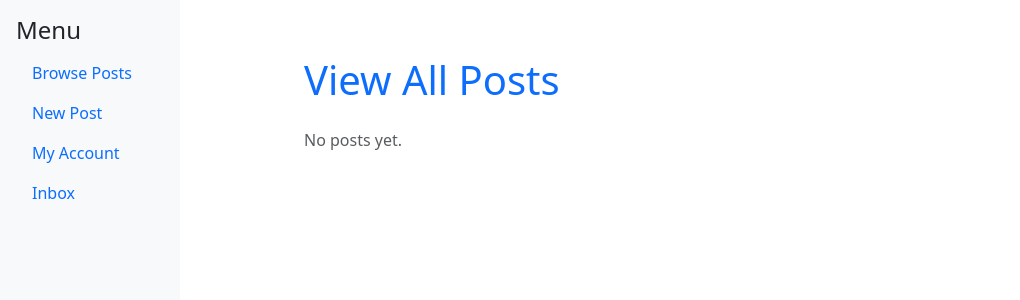
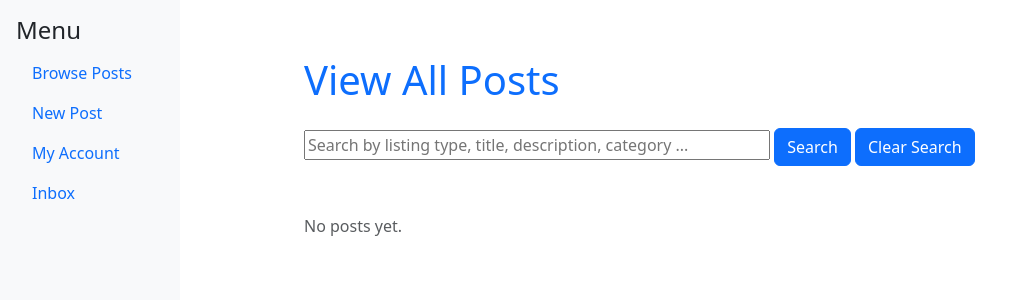
Before and after one commit to JoeyCouncill/Comhluadar, a Django app: page /all_posts_view/ in a window 1280 px wide. Shown: the top 300 px of the page, without its empty margins (0-1020 px from the left). Run offline with Django 5.2, Linux system fonts and the light colour scheme; the visitor is signed in with stand-in values (Sample User, id 1); data that the repository does not hold is empty; some libraries are stand-ins or nearby versions.

Commit message:
Service Search Functionality On View Posts View

```diff
--- a/service_app/templates/all_posts_view.html
+++ b/service_app/templates/all_posts_view.html
@@ -3,9 +3,27 @@
 {% block content %}
 <div class="container mt-4">
   <h1 class="mb-4 text-primary">View All Posts</h1>
+  <!-- Search and submit button -->
+    <form method="GET" action="{% url 'all_posts_view' %}">
+
+        <input
+            type="text"
+            name="search"
+            style="width: 50%;"
+            placeholder="Search by listing type, title, description, category ..."
+            value="{{ query }}"
+        >
+
+        <button class="btn btn-primary" type="submit">Search</button>
+
+        <a href="{% url 'all_posts_view' %}" class="btn btn-primary">Clear Search</a>
+
+
+    </form>
+    <br>
+    <br>
 
   <!-- FILTER/SORT WILL GO HERE LATER (TODO-37)-->
-
   {% if page_obj %}
     <div class="row row-cols-1 row-cols-md-2 row-cols-lg-3 g-4">
       {% for post in page_obj %}
@@ -27,12 +45,17 @@
             </div>
           </div>
         </div>
+      {% empty %}
+    <p>No matching services found.</p>
       {% endfor %}
     </div>
     {% if page_obj.has_other_pages %}
       <nav aria-label="Post pages" class="mt-4">
         <ul class="pagination justify-content-center">
           {% if page_obj.has_previous %}
+              <a href="?search={{ query|urlencode }}&page={{ page_obj.previous_page_number }}">
+                   Previous
+              </a>
             <li class="page-item">
               <a class="page-link" href="{% querystring page=page_obj.previous_page_number %}">Previous</a>
             </li>
@@ -45,6 +68,9 @@
           </li>
 
           {% if page_obj.has_next %}
+              <a href="?search={{ query|urlencode }}&page={{ page_obj.next_page_number }}">
+               Next
+             </a>
             <li class="page-item">
               <a class="page-link" href="{% querystring page=page_obj.next_page_number %}">Next</a>
             </li>
@@ -58,4 +84,6 @@
     <p class="text-muted">No posts yet.</p>
   {% endif %}
 </div>
+
+
 {% endblock %}
--- a/service_app/views.py
+++ b/service_app/views.py
@@ -4,12 +4,42 @@ from .forms import CreateServiceForm
 from django.contrib import messages
 from django.utils import timezone
 from django.core.paginator import Paginator
+from django.contrib.auth.models import User
+from django.db.models import Q
+
+#def all_posts_view(request):
+#	posts = Service.objects.all().select_related('author__profile').order_by('-created_at')
+#	paginator = Paginator(posts, 12)
+#	page_obj = paginator.get_page(request.GET.get('page'))
+#	return render(request, 'all_posts_view.html', {'page_obj': page_obj})
 
 def all_posts_view(request):
-	posts = Service.objects.all().select_related('author__profile').order_by('-created_at')
-	paginator = Paginator(posts, 12)
-	page_obj = paginator.get_page(request.GET.get('page'))
-	return render(request, 'all_posts_view.html', {'page_obj': page_obj})
+
+    query = request.GET.get('search', '').strip()
+
+    # Get all posts by default
+    posts = Service.objects.all().select_related(
+        'author__profile'
+    ).order_by('-created_at')
+
+    # Filter posts when search keyword is entered
+    if query:
+        posts = posts.filter(
+            Q(category__icontains=query) |
+            Q(title__icontains=query) |
+            Q(description__icontains=query) |
+            Q(listing_type__icontains=query)
+        )
+
+    # Apply pagination after filtering
+    paginator = Paginator(posts, 12)
+
+    page_obj = paginator.get_page(request.GET.get('page'))
+
+    return render(request, 'all_posts_view.html', {
+        'page_obj': page_obj,
+        'query': query
+    })
 
 def new_post(request):
 	if request.method == 'POST':
```
